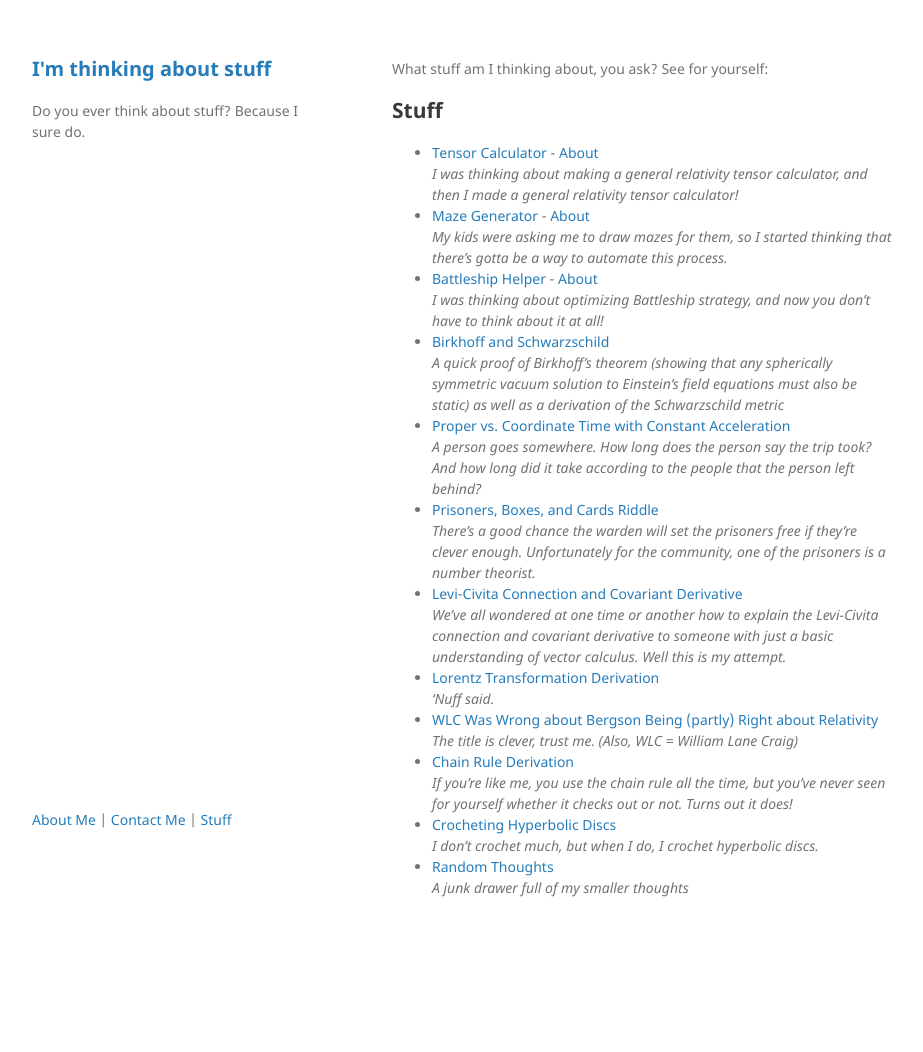
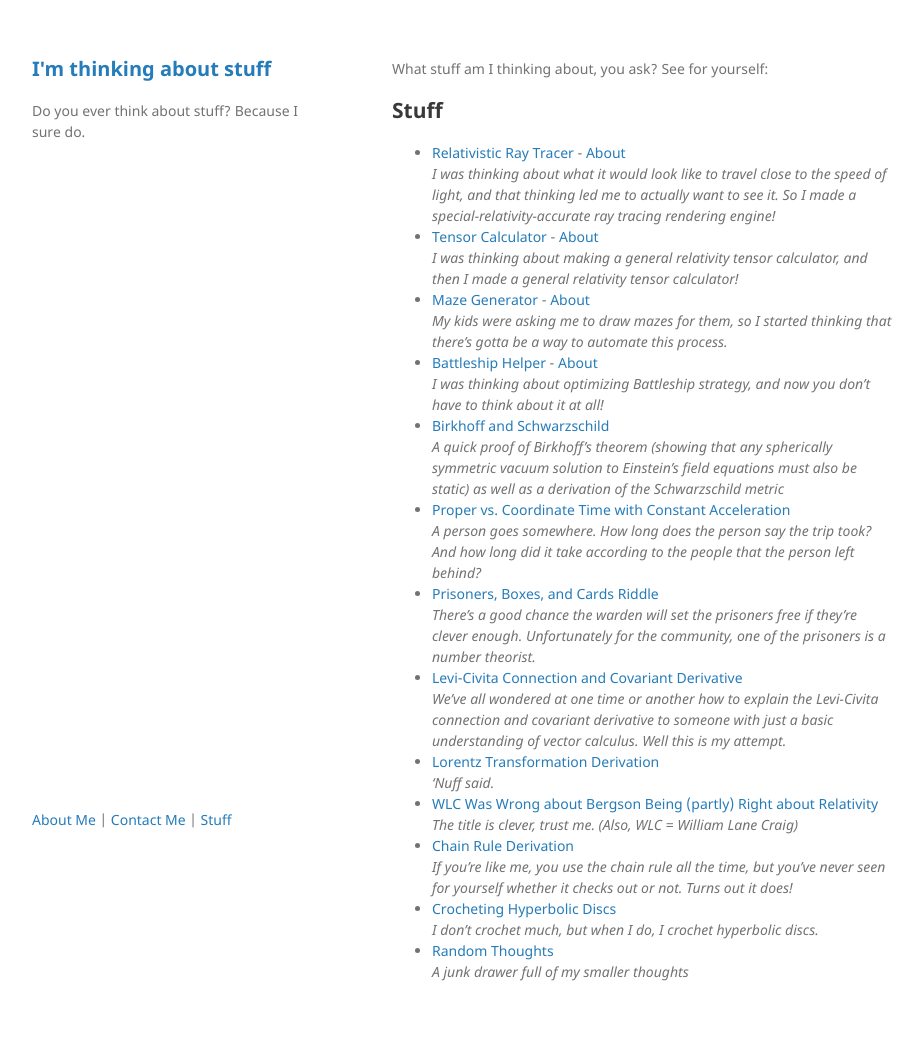
Before and after one commit to kettlecornwitha-QU/Im-thinking, a Jekyll site: the page built from index.markdown, in a window 1280 px wide. Shown: the whole page, without its empty margins (178-1101 px from the left). Built offline with Jekyll 4.4.1, drawn with Linux system fonts in a browser that asks for light colours; before the commit the page ends 968 px from its top, so only the background shows below that.

Commit message:
Add relativistic ray tracer project page

```diff
--- a/index.markdown
+++ b/index.markdown
@@ -8,6 +8,8 @@ What stuff am I thinking about, you ask?  See for yourself:
 
 ## Stuff
 
+- [Relativistic Ray Tracer](https://github.com/kettlecornwitha-QU/SR-RT_engine) - [About]({{ '/SR-RT_About.html' | relative_url }})\
+*I was thinking about what it would look like to travel close to the speed of light, and that thinking led me to actually want to see it. So I made a special-relativity-accurate ray tracing rendering engine!*
 - [Tensor Calculator](https://kettlecornwitha-qu.github.io/tensor-calculator/) - [About]({{ '/TC_About.html' | relative_url }})\
 *I was thinking about making a general relativity tensor calculator, and then I made a general relativity tensor calculator!*
 - [Maze Generator](https://maze-frontend-ynwr.onrender.com) - [About]({{ '/MG_About.html' | relative_url }})\
```
Also changed, not shown: projects/SR-RT_About.html (added, +20 -0 lines).
